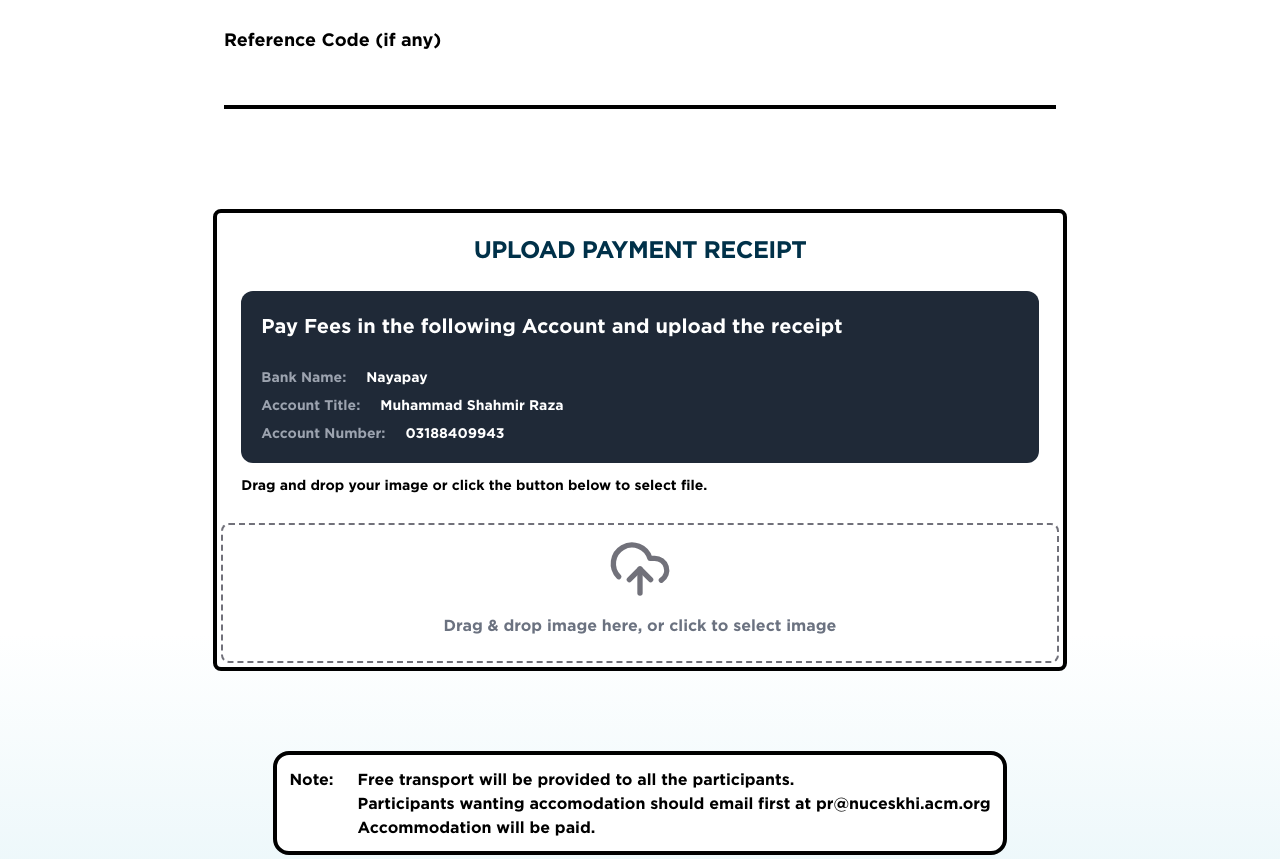
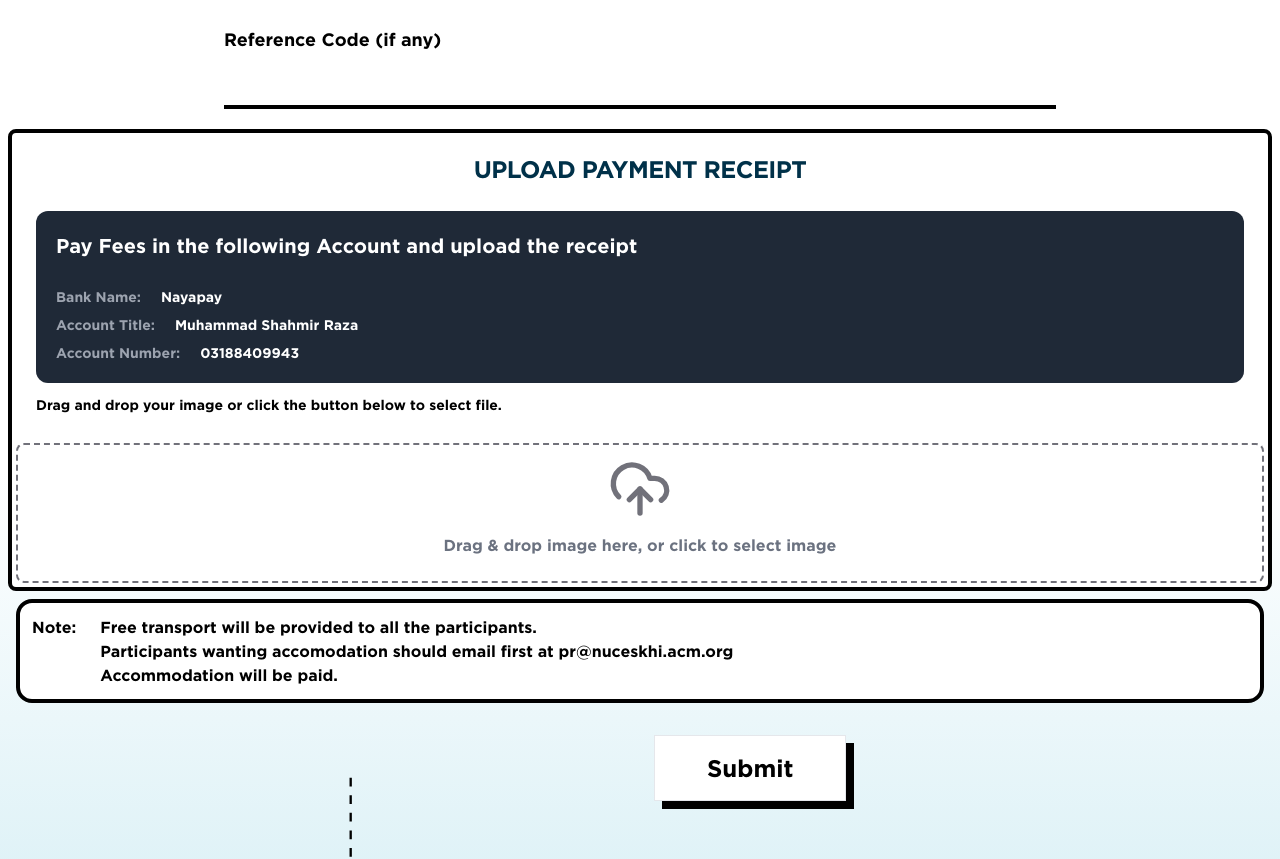
Before and after one commit to WahajJaved20/DevDay-Website, a React (Vite) app: page /register in a window 1280 px wide. Shown: the part 2420-3279 px from the top of the page. Built offline with nearby package versions, Linux system fonts and the light colour scheme; no server answers.

Commit message:
payment page

```diff
--- a/src/Components/Register.jsx
+++ b/src/Components/Register.jsx
@@ -1138,7 +1138,9 @@ function RegisterPage(){
                         handleChange={handleInput}
                     />
             </div>
-                <Card className="bg-white border-4 border-black md:w-4/6">
+            </div>
+
+                <Card className="bg-white border-4 border-black mx-2 mb-2">
                     <CardHeader>
                         <CardTitle className="text-headerColorTwo mx-auto mb-3">
                             UPLOAD PAYMENT RECEIPT
@@ -1262,7 +1264,6 @@ function RegisterPage(){
 
             </div>
 
-            </div>
             <div className="hidden font-Gotham lg:block relative top-[-280px] ml-8 z-0">
                 <img src={registerArrowFour} alt="registerArrow4" className="scale-[60%]"/>
 
```
